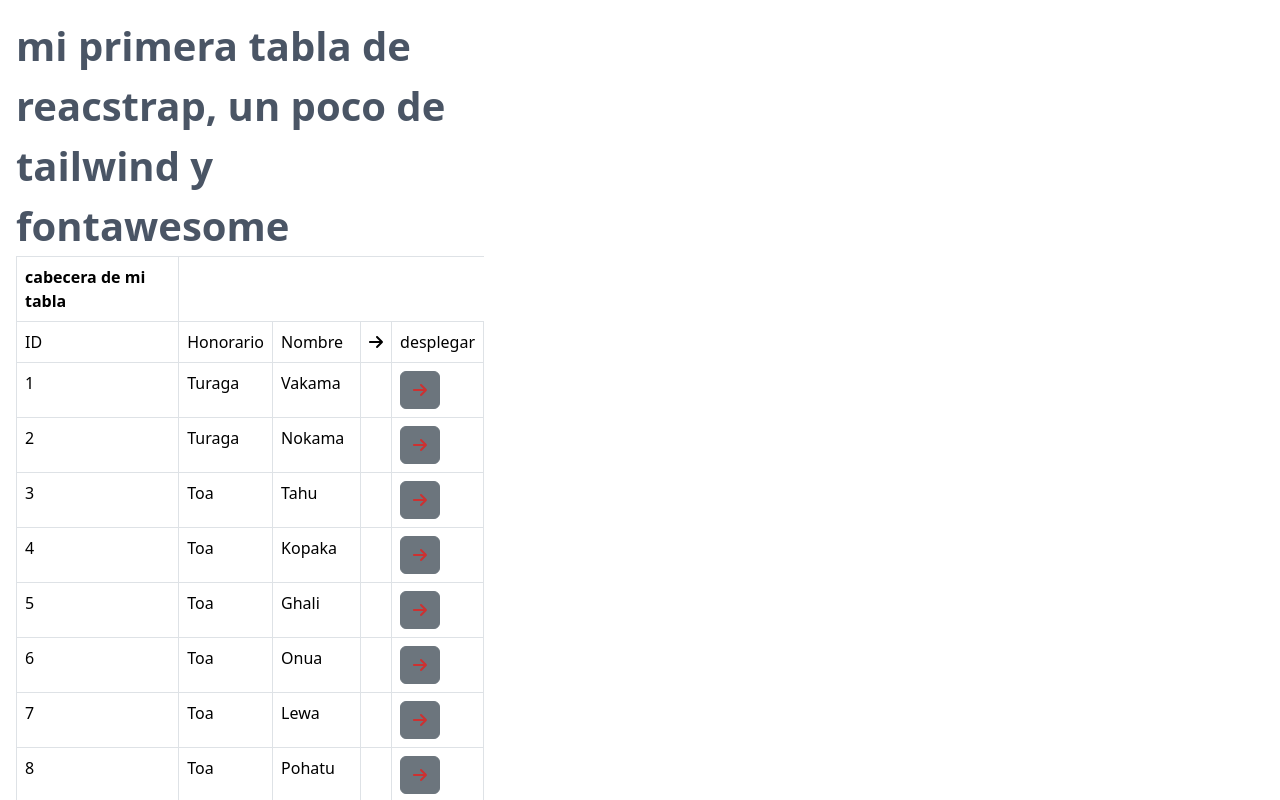
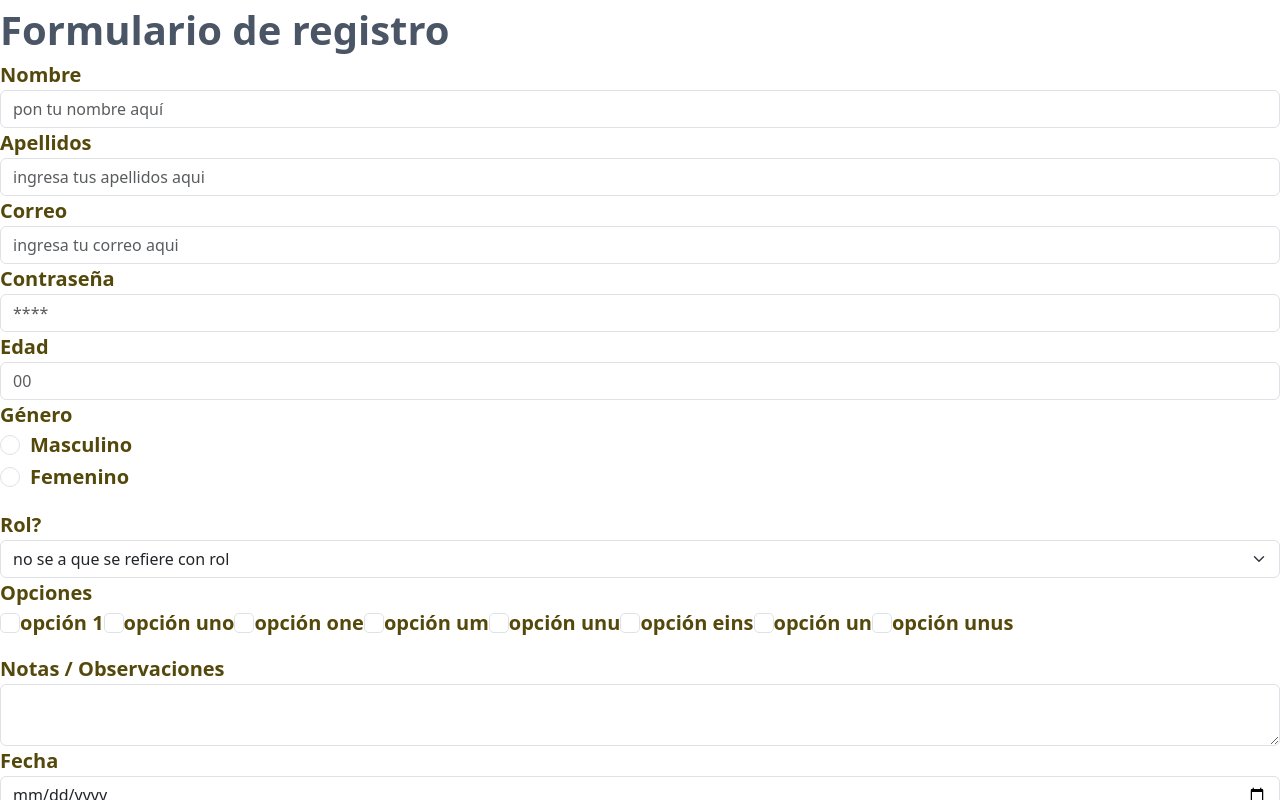
Before and after one commit to KeyBoardLessM/puebapracticas, a Next.js app: page / in a window 1280 px wide. Shown: the top 800 px of the page. Built offline with nearby package versions, Linux system fonts and the light colour scheme.

Commit message:
Practica #5 - Formularios

```diff
--- a/src/app/Reacstrapcomponents.js
+++ b/src/app/Reacstrapcomponents.js
@@ -1,6 +1,6 @@
 "Use Client";
 
-import React from "react";
+import React, { use } from "react";
 import { useState } from "react";
 
 import "bootstrap/dist/css/bootstrap.min.css";
@@ -13,6 +13,8 @@ import {
   ModalBody,
   Button,
   Table,
+  Input,
+  FormGroup,
 } from "reactstrap";
 
 import "react-multi-carousel/lib/styles.css";
@@ -27,6 +29,237 @@ import oldpage, { Titlemkr } from "./oldpage";
 //import { readFile, writeFile } from "fs/promises";
 
 //import Registros from "./Registros.json";
+
+export function NewestForm({}) {
+  var [FormData, UpdateData] = useState({
+    Name: "",
+    LastNames: "",
+    Mail: "",
+    Password: "",
+    Age: 0,
+    isMale: false,
+    Role: "",
+    Options: "",
+    Notes: "",
+    Date: "",
+  });
+  var valuest;
+  var comparedata = (e) => {
+    const { name, value, type, checked } = e.target;
+    /*
+    if (type === "checkbox") {
+      // para opciones múltiples
+      setFormData((prev) => {
+        if (checked) {
+          return { ...prev, options: [...prev.options, value] };
+        } else {
+          return {
+            ...prev,
+            options: prev.options.filter((opt) => opt !== value),
+          };
+        }
+      });
+    } else if (type === "radio") {
+      setFormData((prev) => ({ ...prev, isMale: value === "true" }));
+    } else {
+      setFormData((prev) => ({ ...prev, [name]: value }));
+    }*/
+
+    if (e.target.name == "Name") {
+      FormData.Name = e.target.value;
+    }
+    if (e.target.name == "LastNames") {
+      FormData.LastNames = e.target.value;
+    }
+    if (e.target.name == "Mail") {
+      FormData.Mail = e.target.value;
+    }
+    if (e.target.name == "Password") {
+      FormData.Password = e.target.value;
+    }
+    if (e.target.name == "Age") {
+      FormData.Age = e.target.value;
+    }
+    if (e.target.name == "isMale") {
+      FormData.isMale = e.target.value;
+    }
+    if (e.target.name == "Role") {
+      FormData.Role = e.target.value;
+    }
+    if (e.target.name == "Options") {
+      FormData.Options = FormData.Options + e.target.value;
+    }
+    if (e.target.name == "Notes") {
+      FormData.Notes = e.target.value;
+    }
+    if (e.target.name == "Date") {
+      FormData.Date = e.target.value;
+    }
+  };
+
+  function SaveFormData({}) {}
+  function ShowFormData({}) {}
+  function clearFormData() {
+    window.location.reload(true);
+  }
+
+  return (
+    <div>
+      <Titlemkr
+        showtext="Formulario de registro"
+        tsize="text-[40px]"
+        color1="text-gray-600"
+        fontT="font-bold"
+      />
+      <div className="text-[20px] text-[#54480b] font-extrabold">
+        Nombre
+        <Input
+          name="Name"
+          placeholder="pon tu nombre aquí"
+          onChange={comparedata}
+        />
+      </div>
+      <div className="text-[20px] text-[#54480b] font-extrabold">
+        Apellidos
+        <Input
+          placeholder="ingresa tus apellidos aqui"
+          name="LastNames"
+          onChange={comparedata}
+        />
+      </div>
+      <div className="text-[20px] text-[#54480b] font-extrabold">
+        Correo
+        <Input
+          type="email"
+          placeholder="ingresa tu correo aqui"
+          name="Mail"
+          onChange={comparedata}
+        />
+      </div>
+      <div className="text-[20px] text-[#54480b] font-extrabold">
+        Contraseña
+        <Input
+          type="password"
+          placeholder="****"
+          name="Password"
+          onChange={comparedata}
+        />
+      </div>
+      <div className="text-[20px] text-[#54480b] font-extrabold">
+        Edad
+        <Input
+          type="number"
+          placeholder="00"
+          name="Age"
+          onChange={comparedata}
+        />
+      </div>
+      <div className="text-[20px] text-[#54480b] font-extrabold">
+        Género
+        <FormGroup tag="fieldset">
+          <FormGroup check>
+            Masculino
+            <Input
+              type="radio"
+              name="isMale"
+              value="true"
+              onChange={comparedata}
+            ></Input>
+          </FormGroup>
+          <FormGroup check>
+            Femenino
+            <Input
+              type="radio"
+              name="isMale"
+              value="false"
+              onChange={comparedata}
+            ></Input>
+          </FormGroup>
+        </FormGroup>
+      </div>
+      <div className="text-[20px] text-[#54480b] font-extrabold">
+        Rol?
+        <Input type="select" name="Role" onChange={comparedata}>
+          <option> no se a que se refiere con rol</option>
+          <option> si se a que se refiere con rol</option>
+          <option> no entiendo a que se refiere con rol</option>
+        </Input>
+      </div>
+      <div className="text-[20px] text-[#54480b] font-extrabold">
+        Opciones
+        <FormGroup>
+          <Input
+            type="checkbox"
+            name="Options"
+            onChange={comparedata}
+            value="op1"
+          />
+          <label>opción 1</label>
+          <Input
+            type="checkbox"
+            name="Options"
+            onChange={comparedata}
+            value="op2"
+          />
+          <label>opción uno</label>
+          <Input
+            type="checkbox"
+            name="Options"
+            onChange={comparedata}
+            value="op3"
+          />
+          <label>opción one</label>
+          <Input
+            type="checkbox"
+            name="Options"
+            onChange={comparedata}
+            value="op4"
+          />
+          <label>opción um</label>
+          <Input
+            type="checkbox"
+            name="Options"
+            onChange={comparedata}
+            value="op5"
+          />
+          <label>opción unu</label>
+          <Input
+            type="checkbox"
+            name="Options"
+            onChange={comparedata}
+            value="op6"
+          />
+          <label>opción eins</label>
+          <Input
+            type="checkbox"
+            name="Options"
+            onChange={comparedata}
+            value="op7"
+          />
+          <label>opción un</label>
+          <Input
+            type="checkbox"
+            name="Options"
+            onChange={comparedata}
+            value="op8"
+          />
+          <label>opción unus</label>
+        </FormGroup>
+      </div>
+      <div className="text-[20px] text-[#54480b] font-extrabold">
+        Notas / Observaciones
+        <Input type="textarea" name="Notes" onChange={comparedata} />
+      </div>
+      <div className="text-[20px] text-[#54480b] font-extrabold">
+        Fecha
+        <Input type="date" name="Date" onChange={comparedata} />
+      </div>
+      <div className="buttons"></div>
+      <BotonShowForm FormStructData={FormData}></BotonShowForm>
+      <Button onClick={clearFormData}>Reiniciar Formulario</Button>
+    </div>
+  );
+}
 
 export function MyForm() {
   /*
@@ -342,32 +575,7 @@ const responsive = {
 };
 
 
-// supuesta mente esto debería hacer flechas  propias, pero  no encuentra los icónos
-const CustomRightArrow = ({ onClick, ...rest }) => {
-  const {
-    onMove,
-    carouselState: { currentSlide, deviceType },
-  } = rest
-  // onMove means if dragging or swiping in progress.
-  return (
-    <button className="custom-arrow custom-arrow-right bg-green-500" onClick={() => onClick()}>
-      {'>'}
-    </button>
-  )
-}
 
-const CustomLeftArrow = ({ onClick, ...rest }) => {
-  const {
-    onMove,
-    carouselState: { currentSlide, deviceType },
-  } = rest
-  return (
-    <button className="custom-arrow custom-arrow-left bg-green-500" onClick={() => onClick()}>
-      {'<'}
-    </button>
-  )
-}
-  // aqui termina las flecas propias
 
 
 
@@ -408,12 +616,86 @@ const CustomLeftArrow = ({ onClick, ...rest }) => {
 </Carousel>
 
 
+// supuesta mente esto debería hacer flechas  propias, pero  no encuentra los icónos
+const CustomRightArrow = ({ onClick, ...rest }) => {
+  const {
+    onMove,
+    carouselState: { currentSlide, deviceType },
+  } = rest
+  // onMove means if dragging or swiping in progress.
+  return (
+    <button className="custom-arrow custom-arrow-right bg-green-500" onClick={() => onClick()}>
+      {'>'}
+    </button>
+  )
+}
 
+const CustomLeftArrow = ({ onClick, ...rest }) => {
+  const {
+    onMove,
+    carouselState: { currentSlide, deviceType },
+  } = rest
+  return (
+    <button className="custom-arrow custom-arrow-left bg-green-500" onClick={() => onClick()}>
+      {'<'}
+    </button>
+  )
+}
+  // aqui termina las flecas propias
 
 
 
 
 */
+
+export function BotonShowForm({ FormStructData }) {
+  var [contadorB, ActualizarBool] = useState(false);
+
+  function DetectarClick() {
+    ActualizarBool((contadorB = !contadorB));
+  }
+
+  var showdata = JSON.stringify(FormStructData);
+  if (contadorB) {
+    return (
+      <div>
+        <div
+          style={{
+            display: "block",
+            width: 700,
+            padding: 30,
+            backgroundColor: "blue",
+          }}
+        >
+          <Modal
+            isOpen={contadorB}
+            modalTransition={{ timeout: 2000 }}
+            className="bg-blue-200"
+          >
+            <ModalBody className="bg-blue-300">{showdata}</ModalBody>
+            <ModalFooter className="bg-[#494bca]">
+              <button onClick={DetectarClick} className="bg-[#22979d]">
+                Cerrar modal
+              </button>
+            </ModalFooter>
+          </Modal>
+        </div>
+      </div>
+    );
+  } else {
+    return (
+      <div>
+        <Button onClick={DetectarClick} className="bg-[#565cd5] ">
+          Mostrar Datos
+          <FontAwesomeIcon
+            icon={faArrowRight}
+            className="text-[#013680] "
+          ></FontAwesomeIcon>
+        </Button>{" "}
+      </div>
+    );
+  }
+}
 
 export function BotonModal({ imglink }) {
   var [contadorB, ActualizarBool] = useState(false);
--- /dev/null
+++ b/src/app/data/registers2.json
@@ -0,0 +1,8 @@
+[
+  {
+    "id": 1
+  },
+  {
+    "id": 2
+  }
+]
--- a/src/app/page.js
+++ b/src/app/page.js
@@ -4,6 +4,7 @@ import Reacstrapcomponents, {
   BotonModal,
   BotonTostada,
   MyForm,
+  NewestForm,
 } from "./Reacstrapcomponents.js";
 import Carousel from "react-multi-carousel";
 import "react-multi-carousel/lib/styles.css";
@@ -11,9 +12,9 @@ import "react-multi-carousel/lib/styles.css";
 export default function Home() {
   return (
     <main>
-      <MyForm />
-
-      <div></div>
+      <div>
+        <NewestForm></NewestForm>
+      </div>
     </main>
   );
 }
```
